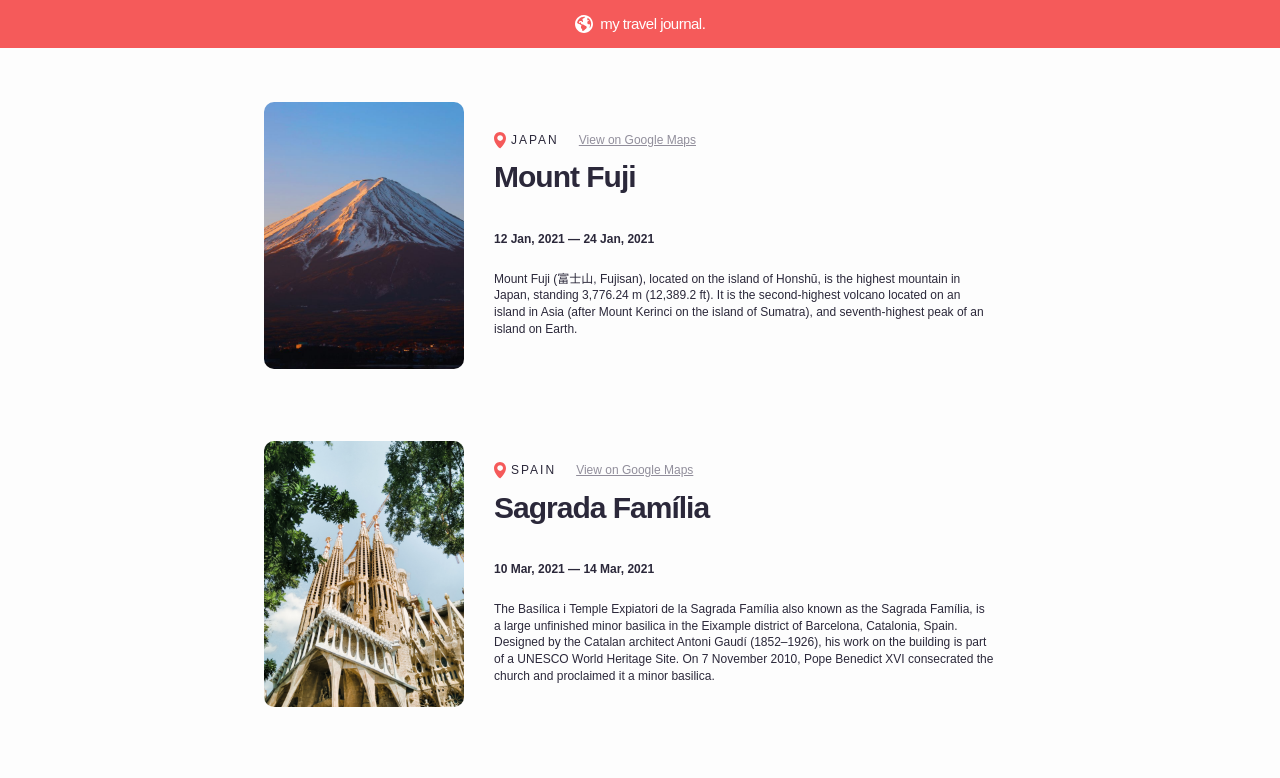
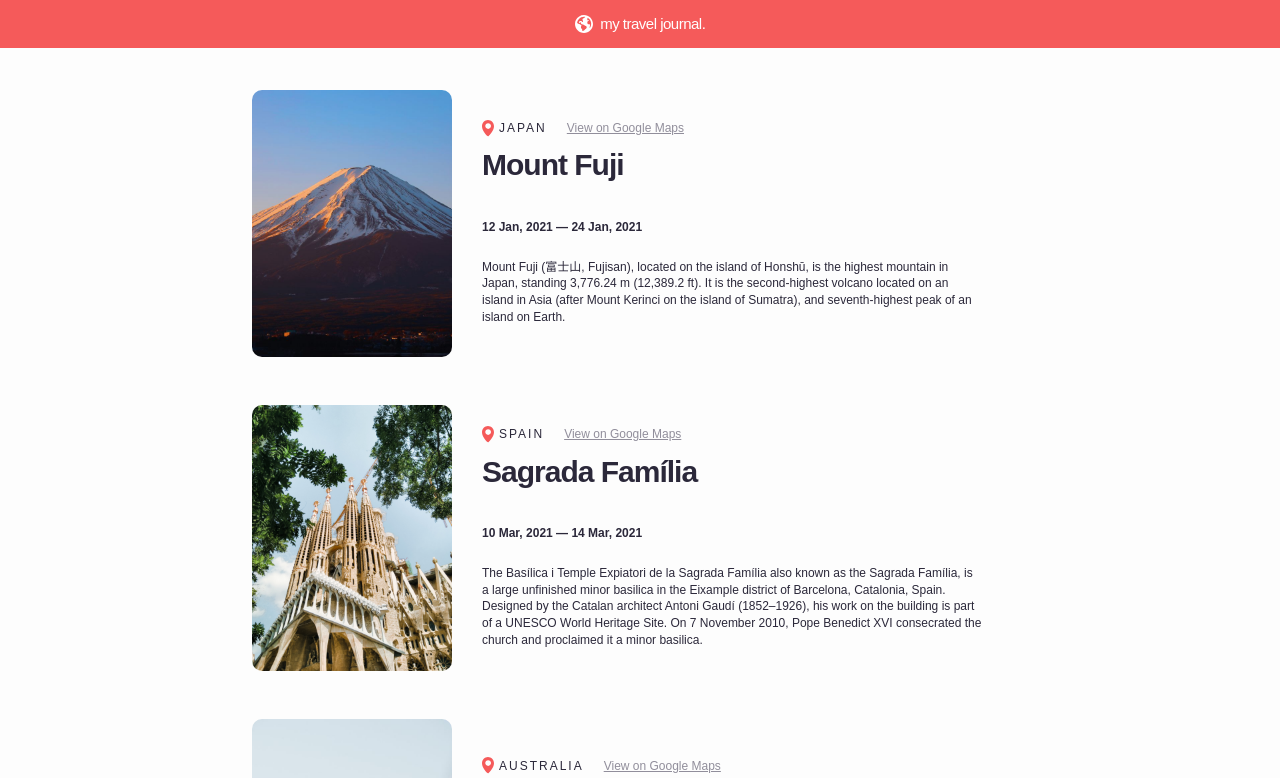
Before and after one commit to fontilan/travel-journal, a React (Create React App) app: page / in a window 1280 px wide. Shown: the top 778 px of the page. Built offline with nearby package versions, Linux system fonts and the light colour scheme; a web font is replaced by a local one.

Commit message:
smaller padding

```diff
--- a/src/index.css
+++ b/src/index.css
@@ -49,7 +49,7 @@ body {
 
 .card {
   display: flex;
-  padding: 2em;
+  padding: 1em;
   margin-bottom: 2em;
 }
 
```
